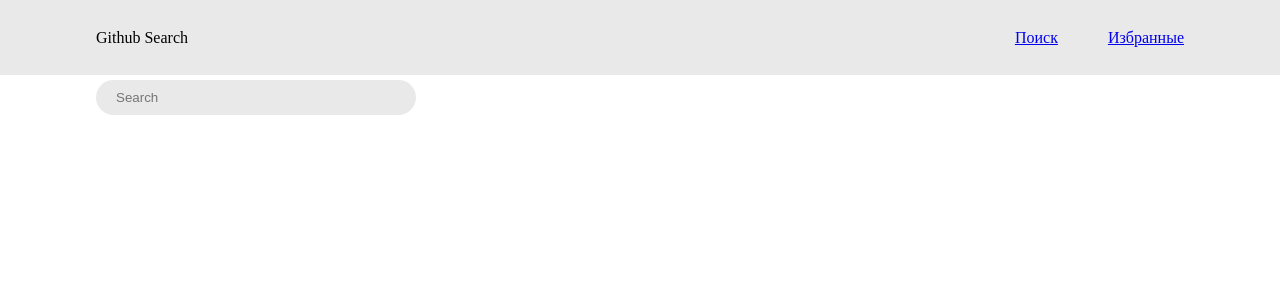
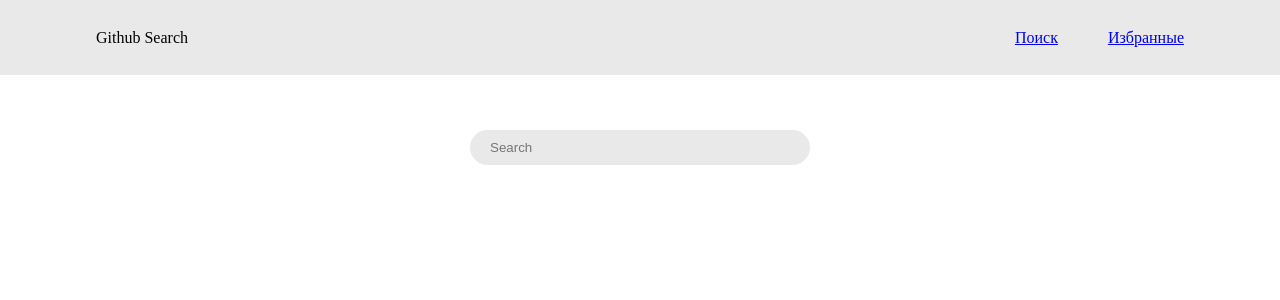
Before and after one commit to MrTomMus/github_search, a React (Vite) app: page / in a window 1280 px wide. Shown: the top 300 px of the page. Built offline with nearby package versions, Linux system fonts and the light colour scheme.

Commit message:
fix: fixed files

```diff
--- /dev/null
+++ b/src/components/searchInput/index.ts
@@ -0,0 +1 @@
+export { InputSearch } from './ui/InputSearch'
--- a/src/components/searchInput/InputSearch.module.scss
+++ b/src/components/searchInput/ui/InputSearch.module.scss
@@ -1,9 +1,16 @@
+.wrapper-input {
+  margin-top: 50px;
+  display: flex;
+  justify-content: center;
+}
+
 .input {
   outline: none;
   border: none;
   margin-top: 5px;
   padding: 10px 20px;
-  width: 35vh;
+  width: 100%;
+  max-width: 300px;
   border-radius: 25px;
   background-color: #e9e9e9;
 }
--- a/src/components/searchInput/InputSearch.tsx
+++ b/src/components/searchInput/ui/InputSearch.tsx
@@ -11,12 +11,14 @@ export const InputSearch = () => {
   }
 
   return (
-    <input
+    <div className={`${styles['wrapper-input']}`}>
+      <input
       className={styles.input}
       value={title.trim()}
       onChange={onChange}
       placeholder='Search'
+    />
+    </div>
 
-    />
   )
 }
```
Also changed, not shown: src/App.tsx (+3 -5 lines), src/App.module.scss (line endings or trailing spaces).
